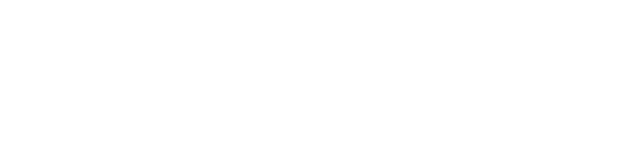
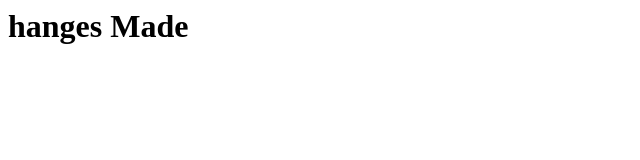
Before and after one commit to rahulletsgomo/eyeglasses-frames, a plain HTML site: page index.html in a window 1280 px wide. Shown: the whole page, without its empty margins (0-640 px from the left). Drawn offline with Linux system fonts and the light colour scheme.

Commit message:
modified index.html

```diff
--- a/index.html
+++ b/index.html
@@ -3,5 +3,6 @@
 <title>We will work on 2d eye frames here</title>
 </head>
 <body>
+<h1>hanges Made </h1>
 </body>
 </html>
```
